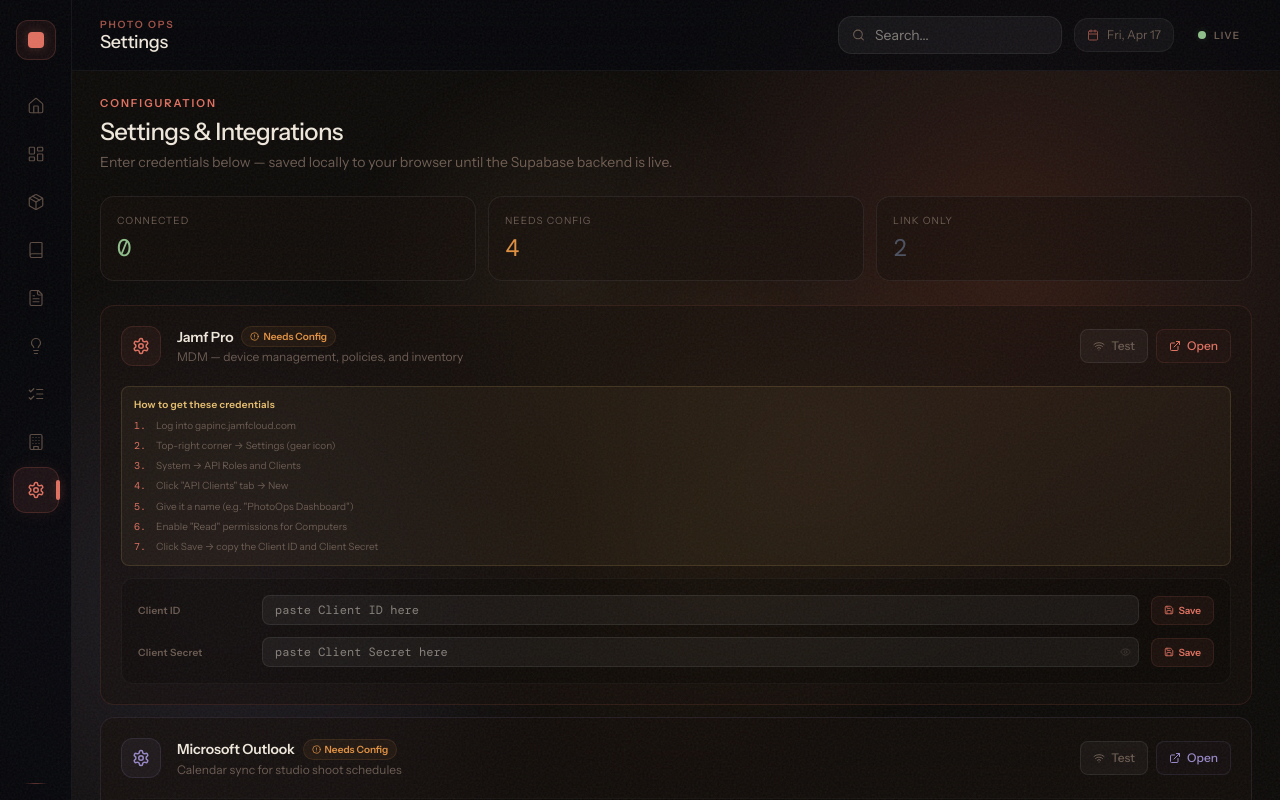
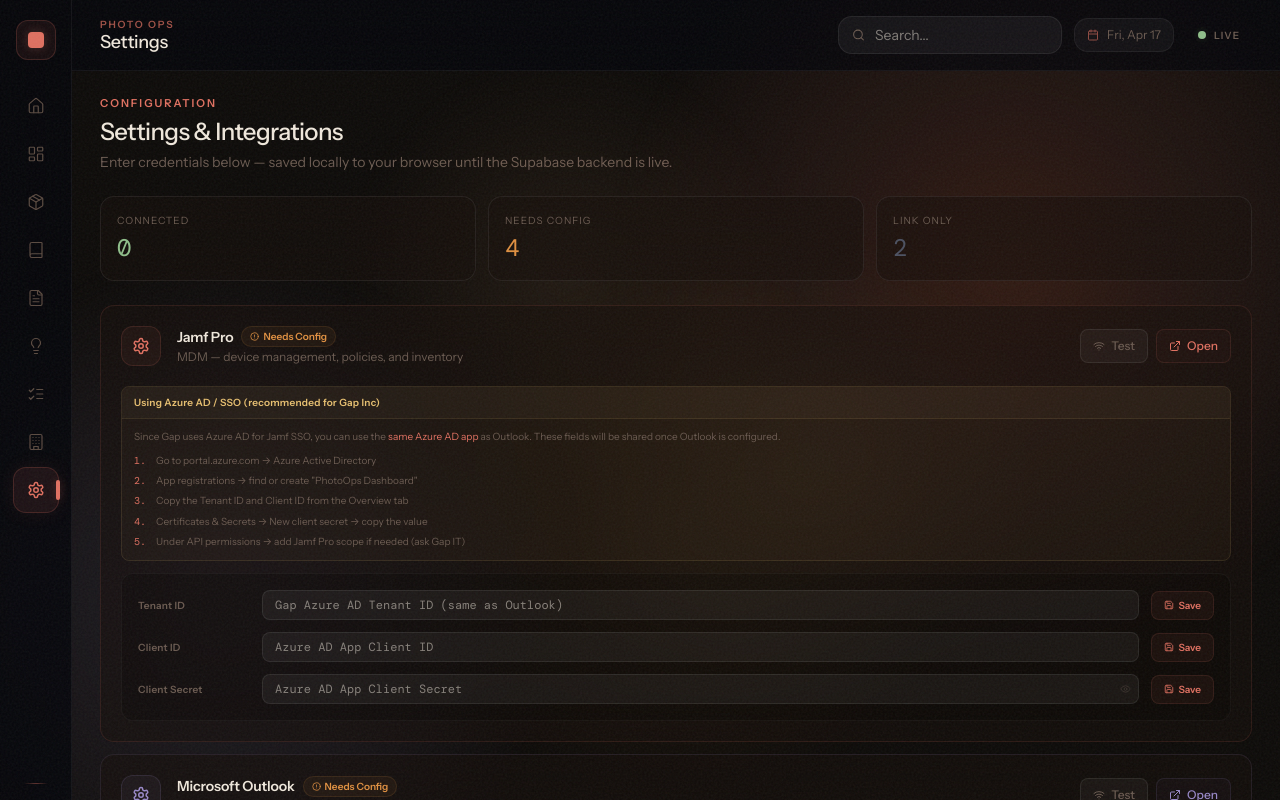
Before and after one commit to landonthemoonn/Photoopsdashboard, a React (Vite) app: page /settings in a window 1280 px wide. Built offline with nearby package versions, Linux system fonts and the light colour scheme; a web font is replaced by a local one.

Commit message:
feat: Jamf uses Azure AD credentials shared with Outlook
https://claude.ai/code/session_01QNFQ2rYVNtbJxZnyfjcZZE

```diff
--- a/src/app/pages/Settings.tsx
+++ b/src/app/pages/Settings.tsx
@@ -21,14 +21,15 @@ const integrations: Integration[] = [
     url: 'https://gapinc.jamfcloud.com',
     color: '#E07060',
     fields: [
-      { label: 'Client ID', key: 'clientId', placeholder: 'paste Client ID here' },
-      { label: 'Client Secret', key: 'clientSecret', placeholder: 'paste Client Secret here', secret: true },
+      { label: 'Tenant ID', key: 'tenantId', placeholder: 'Gap Azure AD Tenant ID (same as Outlook)' },
+      { label: 'Client ID', key: 'clientId', placeholder: 'Azure AD App Client ID' },
+      { label: 'Client Secret', key: 'clientSecret', placeholder: 'Azure AD App Client Secret', secret: true },
     ],
   },
   {
     id: 'outlook',
     name: 'Microsoft Outlook',
-    description: 'Calendar sync for studio shoot schedules',
+    description: 'Calendar sync — same Azure AD app as Jamf',
     url: 'https://outlook.office.com',
     color: '#9888C8',
     fields: [
@@ -181,24 +182,27 @@ function IntegrationCard({ integration, creds, onSave }: {
       {integration.fields.length > 0 && (
         <div className="px-5 pb-5 pt-0">
           {integration.id === 'jamf' && (
-            <div className="mb-3 px-3 py-2.5 rounded-lg space-y-1.5" style={{ background: 'rgba(232,192,112,0.05)', border: '1px solid rgba(232,192,112,0.15)' }}>
-              <p className="text-[10px] font-semibold tracking-wide" style={{ color: '#E8C070' }}>How to get these credentials</p>
-              <ol className="space-y-1">
+            <div className="mb-3 rounded-lg overflow-hidden" style={{ border: '1px solid rgba(232,192,112,0.15)' }}>
+              <div className="px-3 py-2" style={{ background: 'rgba(232,192,112,0.07)', borderBottom: '1px solid rgba(232,192,112,0.1)' }}>
+                <p className="text-[10px] font-semibold tracking-wide" style={{ color: '#E8C070' }}>Using Azure AD / SSO (recommended for Gap Inc)</p>
+              </div>
+              <div className="px-3 py-2.5 space-y-1" style={{ background: 'rgba(232,192,112,0.03)' }}>
+                <p className="text-[10px] leading-relaxed mb-2" style={{ color: 'var(--muted-foreground)' }}>
+                  Since Gap uses Azure AD for Jamf SSO, you can use the <span style={{ color: '#E07060' }}>same Azure AD app</span> as Outlook. These fields will be shared once Outlook is configured.
+                </p>
                 {[
-                  'Log into gapinc.jamfcloud.com',
-                  'Top-right corner → Settings (gear icon)',
-                  'System → API Roles and Clients',
-                  'Click "API Clients" tab → New',
-                  'Give it a name (e.g. "PhotoOps Dashboard")',
-                  'Enable "Read" permissions for Computers',
-                  'Click Save → copy the Client ID and Client Secret',
+                  'Go to portal.azure.com → Azure Active Directory',
+                  'App registrations → find or create "PhotoOps Dashboard"',
+                  'Copy the Tenant ID and Client ID from the Overview tab',
+                  'Certificates & Secrets → New client secret → copy the value',
+                  'Under API permissions → add Jamf Pro scope if needed (ask Gap IT)',
                 ].map((step, i) => (
-                  <li key={i} className="flex items-start gap-2 text-[10px] leading-relaxed" style={{ color: 'var(--muted-foreground)' }}>
+                  <div key={i} className="flex items-start gap-2 text-[10px] leading-relaxed" style={{ color: 'var(--muted-foreground)' }}>
                     <span className="font-mono flex-shrink-0" style={{ color: '#E07060', minWidth: 14 }}>{i + 1}.</span>
                     <span>{step}</span>
-                  </li>
+                  </div>
                 ))}
-              </ol>
+              </div>
             </div>
           )}
           <div className="p-4 rounded-xl space-y-3" style={{ background: 'rgba(0,0,0,0.2)', border: '1px solid rgba(255,255,255,0.04)' }}>
```
